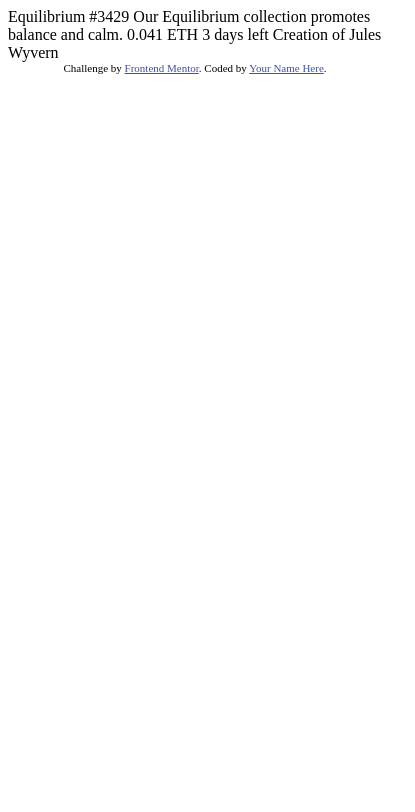
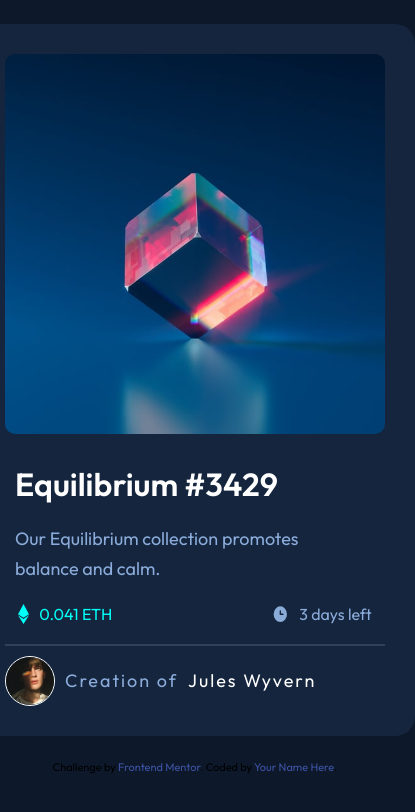
Before and after one commit to davidicabello/nft-preview-card-component-main, a plain HTML site: page public/index.html in a window 390 px wide. Shown: the whole page, 415 px wide, since content can reach past the window. Drawn offline with Linux system fonts and the light colour scheme.

Commit message:
final update not responsive

```diff
--- a/public/index.html
+++ b/public/index.html
@@ -1,33 +1,59 @@
 <!DOCTYPE html>
 <html lang="en">
+
 <head>
   <meta charset="UTF-8">
-  <meta name="viewport" content="width=device-width, initial-scale=1.0"> <!-- displays site properly based on user's device -->
+  <meta name="viewport" content="width=device-width, initial-scale=1.0">
+  <!-- displays site properly based on user's device -->
 
   <link rel="icon" type="image/png" sizes="32x32" href="./images/favicon-32x32.png">
-
+  <link rel="stylesheet" href="styles.css">
   <title>Frontend Mentor | NFT preview card component</title>
 
   <!-- Feel free to remove these styles or customise in your own stylesheet 👍 -->
   <style>
-    .attribution { font-size: 11px; text-align: center; }
-    .attribution a { color: hsl(228, 45%, 44%); }
+    .attribution {
+      font-size: 11px;
+      text-align: center;
+    }
+
+    .attribution a {
+      color: hsl(228, 45%, 44%);
+    }
   </style>
 </head>
+
 <body>
-
-  Equilibrium #3429
-
-  Our Equilibrium collection promotes balance and calm.
-
-  0.041 ETH
-  3 days left
-
-  Creation of Jules Wyvern
-
+  <div class="container">
+    <div class="card">
+      <div class="cardContent">
+        <div class="mainImage">
+          <a href="#"><img src="images/image-equilibrium.jpg" alt="main-image-crypto">
+          </a>
+        </div>
+        <h1><a href="#">Equilibrium #3429</a></h1>
+        <p class="cryptoDescription">Our Equilibrium collection promotes balance and calm.</p>
+        <div class="cryptoData">
+          <span class="ethColor"><img src="images/icon-ethereum.svg" alt="ethereum-icon">0.041 ETH</span>
+          <span class="timeColor"><img src="images/icon-clock.svg" alt="time-remaining-icon">3 days left</span>
+        </div>
+        <hr>
+        <div class="creatorData">
+          <img class="avatar" src="images/image-avatar.png" alt="creator-icon">
+          <div class="creationOf">
+            <p>Creation of
+              <span class="creatorName"><a href="#">Jules Wyvern</a>
+              </span>
+            </p>
+          </div>
+        </div>
+      </div>
+    </div>
+  </div>
   <div class="attribution">
     Challenge by <a href="https://www.frontendmentor.io?ref=challenge" target="_blank">Frontend Mentor</a>.
     Coded by <a href="#">Your Name Here</a>.
   </div>
 </body>
+
 </html>
--- /dev/null
+++ b/public/styles.css
@@ -0,0 +1,161 @@
+@import url('https://fonts.googleapis.com/css2?family=Outfit:wght@300;400;600&display=swap');
+
+/*
+The designs were created to the following widths:
+- Mobile: 375px
+- Desktop: 1440px */
+
+:root {
+    /*### Primary*/
+    --soft-blue: hsl(215, 51%, 70%);
+    --cyan: hsl(178, 100%, 50%);
+    /* ### Neutral */
+
+    /*(main BG)*/
+    --Very-dark-blue-main: hsl(217, 54%, 11%);
+    /*(card BG)*/
+    --Very-dark-blue-card: hsl(216, 50%, 16%);
+    /*(line)*/
+    --Very-dark-blue-line: hsl(215, 32%, 27%);
+    --White: hsl(0, 0%, 100%);
+}
+
+* {
+    box-sizing: border-box;
+    margin: 0;
+    padding: 0;
+    font-family: 'Outfit', sans-serif;
+}
+
+body {
+    background: var(--Very-dark-blue-main);
+}
+
+hr {
+    border: 1px solid var(--Very-dark-blue-line);
+}
+
+p {
+    font-size: 18px;
+    color: var(--soft-blue);
+    display: flex;
+    max-width: 350px;
+    margin-left: 10px;
+}
+
+h1 {
+    color: var(--White);
+    display: flex;
+    margin-left: 10px;
+}
+
+h1:hover {
+    color: var(--cyan);
+}
+
+a {
+    text-decoration: none;
+    color: inherit;
+}
+
+.ethColor {
+    display: flex;
+    color: var(--cyan);
+}
+
+.ethColor img {
+    margin-right: 10px;
+}
+
+.timeColor {
+    display: flex;
+    color: var(--soft-blue);
+}
+
+.timeColor img {
+    margin-right: 10px;
+}
+
+.creatorName {
+    color: var(--White);
+    margin-left: 10px;
+}
+
+.creatorName:hover {
+    color: var(--cyan);
+}
+
+.container {
+    display: grid;
+
+    align-items: center;
+    justify-content: center;
+    min-height: 90vh;
+    width: 100%;
+}
+
+.mainImage {
+    background: var(--cyan);
+    background-image: url(images/icon-view.svg);
+    background-size: auto 100%;
+    border-radius: 20px;
+}
+
+.mainImage img {
+    opacity: 1;
+    transition: opacity .25s ease-in-out;
+    -moz-transition: opacity .25s ease-in-out;
+    -webkit-transition: opacity .25s ease-in-out;
+    height: auto;
+    width: 100%;
+    border-radius: 10px;
+    margin-bottom: 30px;
+    display: block;
+    justify-content: space-evenly;
+}
+
+.mainImage img:hover {
+    opacity: 0.6;
+}
+
+.card {
+    background-color: var(--Very-dark-blue-card);
+    width: 440px;
+    display: flex;
+    flex-direction: column;
+    border-radius: 20px;
+    justify-content: center;
+    align-items: center;
+}
+
+.cardContent {
+    padding: 30px;
+}
+
+.cryptoDescription {
+    margin-top: 20px;
+    line-height: 30px;
+}
+
+.cryptoData {
+    margin: 20px 0;
+    display: flex;
+    align-items: center;
+    justify-content: center;
+    gap: 10rem;
+}
+
+.creatorData {
+    display: flex;
+    align-items: center;
+    letter-spacing: 2px;
+    margin-top: 10px;
+}
+
+.avatar {
+    border: 1px solid white;
+    border-radius: 50%;
+    width: 50px;
+    height: 50px;
+    background-color: var(--dark-blue);
+}
```
